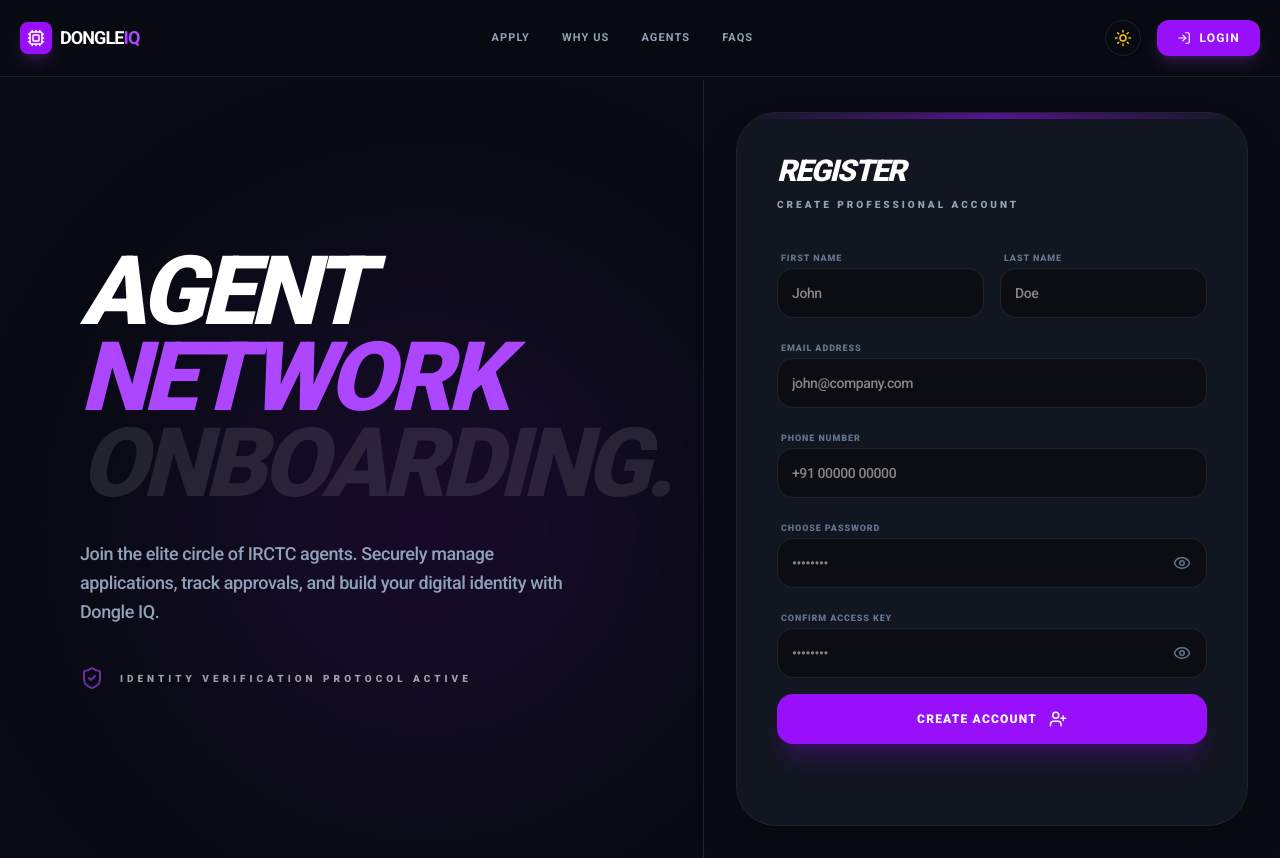
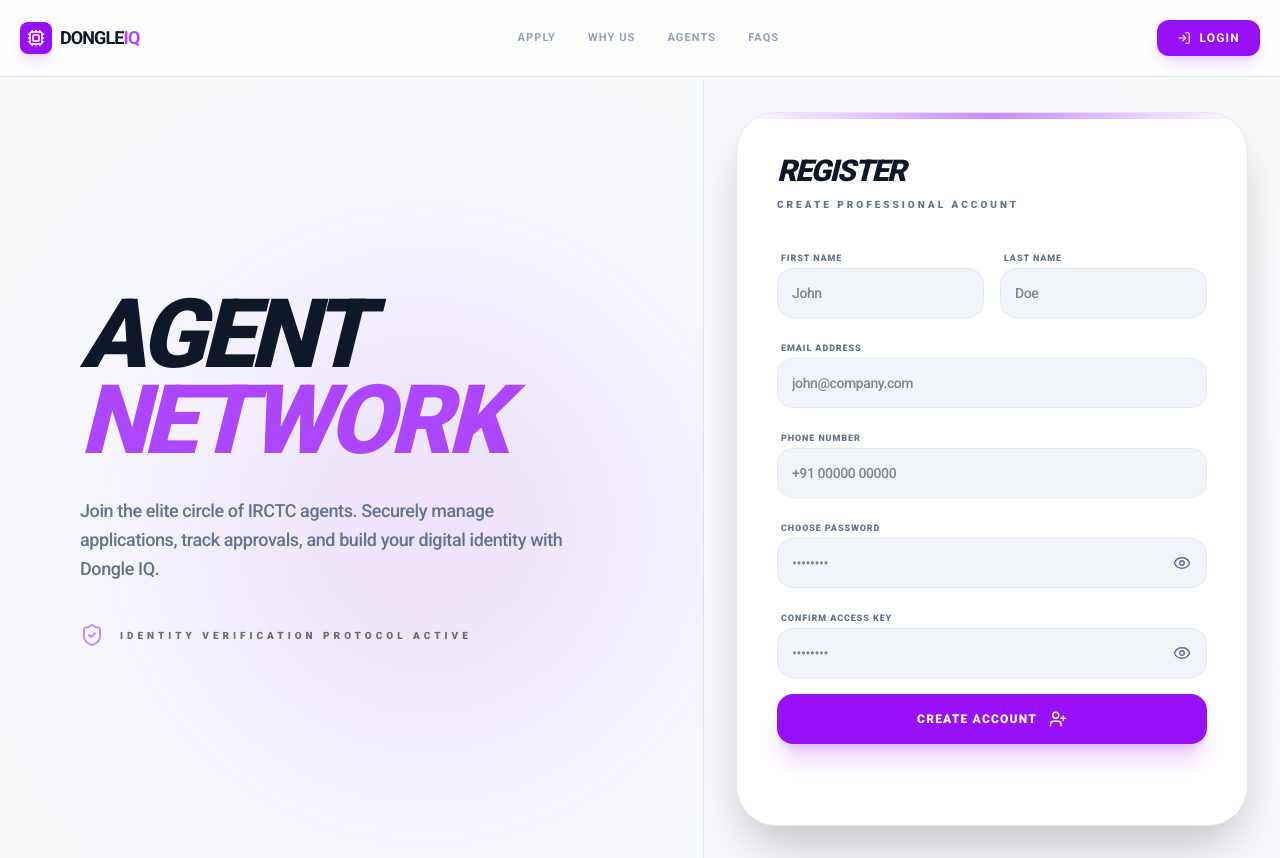
Before and after one commit to JyotiVerma02/dongle-iq-next, a Next.js app: page /signup in a window 1280 px wide. Built offline with nearby package versions, Linux system fonts and the light colour scheme.

Commit message:
Remove dark theme

```diff
--- a/app/bank-telecom-form/page.tsx
+++ b/app/bank-telecom-form/page.tsx
@@ -126,7 +126,7 @@
         <button type="button" onClick={() => router.push("/")} className="hover:bg-red-500 bg-white/10 w-8 h-8 rounded-full flex items-center justify-center transition-colors">✕</button>
       </div>
 
-      <div className="max-w-285 mx-auto p-4 lg:p-6">
+      <div className="max-w-285 mx-auto p-4 lg:p-6 ">
         <form onSubmit={handleSubmit} className="bg-white shadow-[0_0.5rem_1rem_rgba(0,0,0,0.15)] rounded-sm overflow-hidden border border-[#dee2e6]">
 
           <div className="grid grid-cols-1 md:grid-cols-5 gap-4 p-5 bg-[#f8fbff] border-b border-[#dee2e6] items-end">
--- a/app/context/ThemeContext.tsx
+++ b/app/context/ThemeContext.tsx
@@ -3,7 +3,7 @@
 
 // 1. Define what data our "Theme Brain" will hold
 const ThemeContext = createContext({
-  isDarkMode: true,
+  isDarkMode: false,
   toggleTheme: () => {},
 });
 
@@ -11,9 +11,9 @@
   const [isDarkMode, setIsDarkMode] = useState(() => {
     if (typeof window !== "undefined") {
       const savedTheme = localStorage.getItem("dongle-iq-theme");
-      return savedTheme ? savedTheme === "dark" : true;
+      return savedTheme ? savedTheme === "dark" : false;
     }
-    return true;
+    return false;
   });
 
   // 3. Function to switch themes and save the choice
--- a/app/forgot-password/page.tsx
+++ b/app/forgot-password/page.tsx
@@ -8,7 +8,7 @@
 } from "lucide-react";
 
 // --- THEME IMPORTS ---
-import { useTheme } from "@/app/context/ThemeContext";
+
 import { getThemeConfig } from "@/app/utils/themeConfig";
 
 export default function ForgotPassword() {
@@ -17,8 +17,8 @@
   const [loading, setLoading] = useState(false);
 
   // --- GLOBAL THEME LOGIC ---
-  const { isDarkMode, toggleTheme } = useTheme();
-  const theme = getThemeConfig(isDarkMode);
+
+  const theme = getThemeConfig(false);
 
   const navLinks = ["Hero", "About", "Services", "FAQs", "Contact"];
 
@@ -66,12 +66,7 @@
 
           <div className="flex items-center gap-4">
             {/* Theme Toggle for testing on-page */}
-            <button
-              onClick={toggleTheme}
-              className={`p-2 rounded-full border ${theme.border} hover:bg-purple-500/10 transition-all shadow-sm`}
-            >
-              {isDarkMode ? <Sun size={18} className="text-yellow-400" /> : <Moon size={18} className="text-purple-600" />}
-            </button>
+
 
             <Link
               href="/login"
@@ -95,7 +90,7 @@
             <h1 className="text-5xl md:text-7xl font-black mb-6 leading-[0.85] tracking-tighter uppercase">
               Account <br />
               <span className="text-emerald-400 italic">Recovery</span> <br />
-              <span className={isDarkMode ? "text-white/10" : "text-black/10"}>System.</span>
+             <span className="text-slate-200"></span>
             </h1>
             <p className={`${theme.textMuted} text-lg max-w-xl leading-relaxed font-medium mb-8`}>
               Reset your password securely and continue managing your dongle
--- a/app/login/page.tsx
+++ b/app/login/page.tsx
@@ -9,7 +9,7 @@
 } from "lucide-react";
 
 // 1. Import Global Theme Tools
-import { useTheme } from "@/app/context/ThemeContext";
+
 import { getThemeConfig } from "@/app/utils/themeConfig";
 
 export default function Login() {
@@ -24,8 +24,7 @@
   const [loading, setLoading] = useState(false);
 
   // 2. Pull Global State (No more local useState for theme)
-  const { isDarkMode, toggleTheme } = useTheme();
-  const theme = getThemeConfig(isDarkMode);
+  const theme = getThemeConfig(false);
 
   const navLinks = ["Apply", "Why Us", "Agents", "FAQs"];
 
@@ -85,12 +84,7 @@
 
           <div className="flex items-center gap-4">
             {/* 3. Global Toggle Button */}
-            <button
-              onClick={toggleTheme}
-              className={`p-2 rounded-full border ${theme.border} hover:bg-purple-500/10 transition-all shadow-sm`}
-            >
-              {isDarkMode ? <Sun size={18} className="text-yellow-400" /> : <Moon size={18} className="text-purple-600" />}
-            </button>
+
             <button
               onClick={() => router.push("/signup")}
               className={`${theme.accent} px-5 py-2.5 rounded-xl text-xs font-bold uppercase tracking-widest text-white shadow-lg shadow-purple-500/20 flex items-center gap-2 hover:scale-105 transition-transform`}
@@ -112,7 +106,7 @@
             <h1 className="text-6xl xl:text-8xl font-black mb-8 leading-[0.9] tracking-tighter uppercase italic">
               Secure <br />
               <span className="text-purple-500">Access</span> <br />
-              <span className={isDarkMode ? "text-white/10" : "text-slate-200"}>Portal.</span>
+              <span className="text-slate-200"></span>
             </h1>
             <p className={`${theme.textMuted} text-lg max-w-lg leading-relaxed font-medium mb-10`}>
               Enter your credentials to manage your Digital Signature Certificates and IRCTC Agent registrations in our unified dashboard.
@@ -126,7 +120,7 @@
 
         {/* RIGHT PANEL - LOGIN FORM */}
         <div className="flex-1 flex items-center justify-center p-8 relative">
-          {!isDarkMode && <div className="absolute inset-0 bg-gradient-to-tr from-purple-50/50 to-transparent pointer-events-none" />}
+         <div className="absolute inset-0 bg-gradient-to-tr from-purple-50/50 to-transparent pointer-events-none" />
 
           <div className={`${theme.card} p-10 rounded-[40px] shadow-2xl w-full max-w-md border ${theme.border} relative overflow-hidden`}>
             {/* Top Accent Line */}
--- a/app/page.tsx
+++ b/app/page.tsx
@@ -18,8 +18,7 @@
   const router = useRouter();
   const [openFaq, setOpenFaq] = useState<number | null>(null);
 
-  const { isDarkMode, toggleTheme } = useTheme();
-  const theme = getThemeConfig(isDarkMode);
+ const theme = getThemeConfig(false);
 
   const faqs = [
     { q: "What is a Digital Signature Certificate (DSC)?", a: "A Digital Signature Certificate is an electronic form of a signature that helps authenticate the identity of an individual or organization in digital communications." },
@@ -54,12 +53,7 @@
           </div>
 
           <div className="flex items-center gap-4">
-            <button
-              onClick={toggleTheme}
-              className={`p-2 rounded-full border ${theme.border} hover:bg-purple-500/10 transition-all shadow-sm`}
-            >
-              {isDarkMode ? <Sun size={18} className="text-yellow-400" /> : <Moon size={18} className="text-purple-600" />}
-            </button>
+
             <button onClick={() => router.push("/login")} className="hidden sm:flex text-xs font-bold uppercase gap-2 items-center hover:text-purple-500 transition-colors">
               <LogIn size={14} /> Login
             </button>
@@ -116,7 +110,7 @@
       </section>
 
       {/* --- HOW TO APPLY (UPDATED FROM IMAGES) --- */}
-      <section id="apply" className={`py-24 px-6 ${isDarkMode ? "bg-[#0a0e17]" : "bg-white"} border-y ${theme.border}`}>
+      <section id="apply" className={`py-24 px-6  "bg-white"} border-y ${theme.border}`}>
         <div className="max-w-7xl mx-auto text-center">
           <h2 className="text-4xl font-black uppercase mb-20 tracking-tighter">How To <span className="text-purple-500">Apply?</span></h2>
           <div className="grid grid-cols-1 md:grid-cols-3 gap-16">
@@ -142,7 +136,7 @@
       </section>
 
       {/* --- FAQS --- */}
-      <section id="faqs" className={`py-24 px-6 ${isDarkMode ? "bg-[#0a0e17]" : "bg-white"} border-t ${theme.border}`}>
+      <section id="faqs" className={`py-24 px-6 $ "bg-white"} border-t ${theme.border}`}>
         <div className="max-w-4xl mx-auto">
           <h2 className="text-3xl font-black text-center mb-12 uppercase tracking-tighter">Common <span className="text-purple-500">Queries</span></h2>
           <div className="space-y-4">
--- a/app/reset-password/page.tsx
+++ b/app/reset-password/page.tsx
@@ -9,7 +9,7 @@
 } from "lucide-react";
 
 // --- THEME IMPORTS ---
-import { useTheme } from "@/app/context/ThemeContext";
+
 import { getThemeConfig } from "@/app/utils/themeConfig";
 
 export default function ResetPassword() {
@@ -25,8 +25,8 @@
   const router = useRouter();
 
   // --- GLOBAL THEME LOGIC ---
-  const { isDarkMode, toggleTheme } = useTheme();
-  const theme = getThemeConfig(isDarkMode);
+
+  const theme = getThemeConfig(false);
 
   const handleSubmit = async (e: React.FormEvent) => {
     e.preventDefault();
@@ -81,12 +81,7 @@
           </Link>
 
           {/* Theme Toggle Button */}
-          <button
-            onClick={toggleTheme}
-            className={`p-2 rounded-full border ${theme.border} hover:bg-purple-500/10 transition-all shadow-sm`}
-          >
-            {isDarkMode ? <Sun size={18} className="text-yellow-400" /> : <Moon size={18} className="text-purple-600" />}
-          </button>
+
         </div>
       </nav>
 
@@ -100,7 +95,7 @@
             <h1 className="text-5xl md:text-7xl font-black mb-6 leading-[0.85] tracking-tighter uppercase">
               Update <br />
               <span className="text-emerald-400 italic">Credentials</span> <br />
-              <span className={isDarkMode ? "text-white/10" : "text-black/10"}>Securely.</span>
+              <span className="text-slate-200">Securely.</span>
             </h1>
             <p className={`${theme.textMuted} text-lg max-w-xl leading-relaxed font-medium mb-8`}>
               Create a strong, unique password to ensure your agent profile remains
--- a/app/signup/page.tsx
+++ b/app/signup/page.tsx
@@ -10,7 +10,7 @@
 import OtpModal from "@/components/OtpModal";
 
 // 1. Import Global Theme Tools
-import { useTheme } from "@/app/context/ThemeContext";
+
 import { getThemeConfig } from "@/app/utils/themeConfig";
 
 export default function Register() {
@@ -30,8 +30,8 @@
   const [showConfirmPassword, setShowConfirmPassword] = useState(false);
 
   // 2. Pull Global State (No more local useState for isDarkMode)
-  const { isDarkMode, toggleTheme } = useTheme();
-  const theme = getThemeConfig(isDarkMode);
+
+  const theme = getThemeConfig(false);
 
   const navLinks = ["Apply", "Why Us", "Agents", "FAQs"];
 
@@ -103,12 +103,7 @@
 
           <div className="flex items-center gap-4">
             {/* 3. Global Toggle Button */}
-            <button
-              onClick={toggleTheme}
-              className={`p-2 rounded-full border ${theme.border} hover:bg-purple-500/10 transition-all shadow-sm`}
-            >
-              {isDarkMode ? <Sun size={18} className="text-yellow-400" /> : <Moon size={18} className="text-purple-600" />}
-            </button>
+
             <button
               onClick={() => router.push("/login")}
               className={`${theme.accent} px-5 py-2.5 rounded-xl text-xs font-bold uppercase tracking-widest text-white shadow-lg shadow-purple-500/20 flex items-center gap-2 transition-all hover:scale-105`}
@@ -130,7 +125,7 @@
             <h1 className="text-6xl xl:text-8xl font-black mb-8 leading-[0.9] tracking-tighter uppercase italic">
               Agent <br />
               <span className="text-purple-500">Network</span> <br />
-              <span className={isDarkMode ? "text-white/10" : "text-slate-200"}>Onboarding.</span>
+              <span className="text-slate-200"></span>
             </h1>
             <p className={`${theme.textMuted} text-lg max-w-lg leading-relaxed font-medium mb-10`}>
               Join the elite circle of IRCTC agents. Securely manage applications, track approvals, and build your digital identity with Dongle IQ.
@@ -144,7 +139,7 @@
 
         {/* RIGHT PANEL - REGISTRATION FORM */}
         <div className="flex-1 flex items-center justify-center p-8 relative">
-          {!isDarkMode && <div className="absolute inset-0 bg-gradient-to-tr from-purple-50/50 to-transparent pointer-events-none" />}
+          <div className="absolute inset-0 bg-gradient-to-tr from-purple-50/50 to-transparent pointer-events-none" />
 
           <div className={`${theme.card} p-10 rounded-[40px] shadow-2xl w-full max-w-lg border ${theme.border} relative overflow-hidden`}>
             {/* Top Accent Line */}
```
Also changed, not shown: components/UserDongle.tsx (+39 -10 lines), components/login.tsx (+16 -5 lines), public/Jyoti PAN Card.jpeg (added), public/jyoti_photograph.jpg (added).
